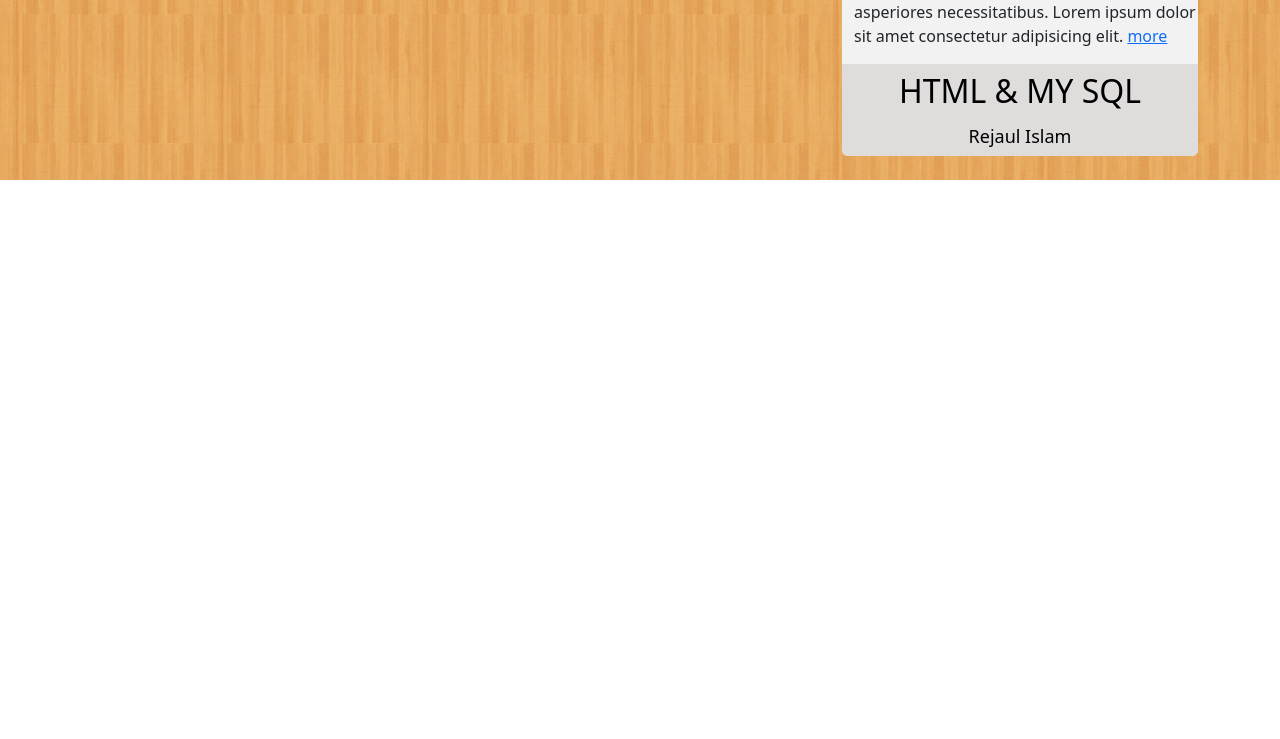
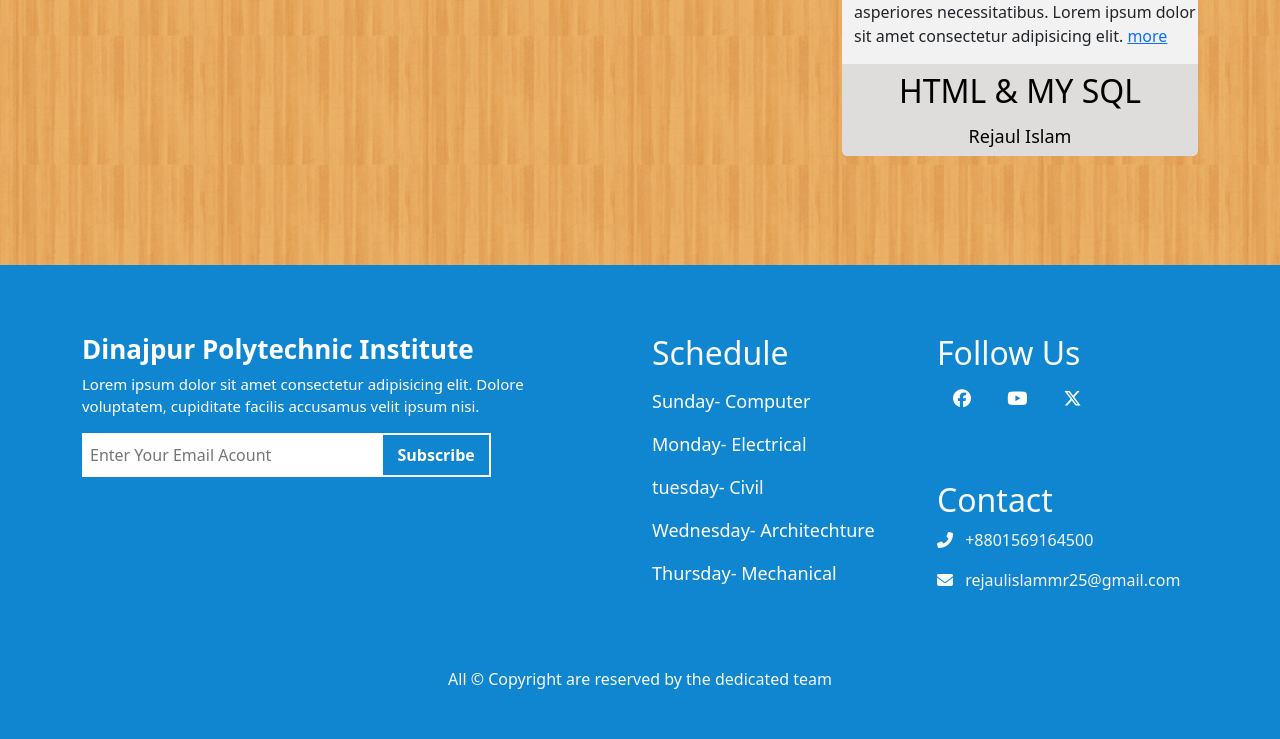
Before and after one commit to rejaul25/all_file_LMS, a website: page index.html in a window 1280 px wide. Shown: the part 1571-2310 px from the top of the page. Before the commit the page ends 1751 px from the top, so only its background shows below. Drawn offline with nearby package versions, Linux system fonts and the light colour scheme.

Commit message:
Update1.0.2

```diff
--- /dev/null
+++ b/base/_footer.scss
@@ -0,0 +1,78 @@
+
+// footer custom margin from top
+
+footer{
+     margin-top: 85px;
+     background: rgb(15, 134, 207);
+     padding: 45px 0px 0px 0px;
+}
+
+
+.footer_left{
+
+    h2{
+        font-size: 26px;
+        font-weight: 700;
+        color: #fff;
+    }
+    p{
+        font-size: 15px;
+        font-weight: 500;
+        line-height: 22px;
+        width: 90%;
+        color: #fff;
+    }
+
+    form{
+
+        input{
+            outline: none;
+            border: none;
+            background: #fff;
+            padding: 10px 8px;
+            width: 55%;
+        }
+        button{
+            background: none;
+            border: 2px solid #fff;
+            padding: 8px 14px;
+            font-weight: 600;
+            color: #fff;
+            margin-left: -5px;
+        }
+        button:hover{
+            background: black;
+            transition: all 0.4s ease-in-out;
+        }
+    }
+}
+
+.schedule{
+    ul{
+        list-style-type: none;
+        li{
+          padding: 8px 0px;
+          font-size: 18px;
+          font-weight: 400;
+          color: #fff;
+        }
+    }
+}
+
+.footer_right_top{
+    ul{
+       list-style-type: none;
+
+        li{
+            display: inline-block;
+            padding: 5px 8px;
+
+            a{
+                font-size: 18px;
+                color: #fff;
+                padding: 8px;
+
+            }
+        }
+    }
+}
--- /dev/null
+++ b/base/_mobile_search_bar.scss
@@ -0,0 +1,32 @@
+
+
+.mobile_search_bar{
+    display: none;
+}
+
+@media only screen and (min-width: 200px) and (max-width: 767px){
+
+  .hide_for_mobile{
+    display: none;
+  }
+    .mobile_search_bar{
+        display: block;
+        position: absolute;
+        top: 30%;
+        left: 45%;
+        z-index: 4444;
+
+    }
+
+    // slider arrow key
+
+    .slick-prev:before {
+        margin-left: 28px;
+    }
+
+    .slick-next:before {
+       margin-left: -53px;
+    }
+
+
+}
--- a/index.html
+++ b/index.html
@@ -67,7 +67,26 @@
     </header>
 
     <!-- header area end here -->
+        <div class="mobile_search_bar">
+              <div class="row">
+                  <div class="col-lg-6 col-md-6 col-sm-6 col-6">
 
+                  </div>
+                  <div class="col-lg-6 col-md-12 col-sm-12 col-12">
+                    <div class="search_bar">
+                      <form action="#">
+                        <input type="text" placeholder="Search Title" required />
+                        <button type="submit">
+                          <i class="fa-solid fa-magnifying-glass"></i>
+                        </button>
+                      </form>
+
+                    </div>
+                  </div>
+
+
+              </div>
+        </div>
     <!-- menubar area start here -->
     <section class="menubar">
       <div class="container">
@@ -377,7 +396,7 @@
             <!-- search bar  -->
             <div class="row">
               <div class="col-lg-12">
-                <div class="search_bar">
+                <div class="search_bar hide_for_mobile">
                   <form action="#">
                     <input type="text" placeholder="Search Title" required />
                     <button type="submit">
@@ -412,20 +431,19 @@
             <!-- books of the week -->
 
             <div class="row">
-              <div class="col-lg-12 mt-3 ">
-                <h2 class=" py-5 mb-2">Books of the week</h2>
+              <div class="col-lg-12 mt-3">
+                <h2 class="py-5 mb-2">Books of the week</h2>
                 <div class="top_books_and_focus">
-
                   <div class="top_books_and_focus_top">
-                    <a href="#"><img
-                        src="img/book_img/HTML-My-SQL.jpg"
-                        alt="photo"
+                    <a href="#"
+                      ><img src="img/book_img/HTML-My-SQL.jpg" alt="photo"
                     /></a>
                     <p>
                       Lorem ipsum dolor sit amet consectetur adipisicing elit.
                       Laboriosam est minus ducimus autem eum consequatur tempora
                       accusantium sed perferendis, explicabo, doloremque odit
-                      ut, asperiores necessitatibus. Lorem ipsum dolor sit amet consectetur adipisicing elit. <a href="#">more</a>
+                      ut, asperiores necessitatibus. Lorem ipsum dolor sit amet
+                      consectetur adipisicing elit. <a href="#">more</a>
                     </p>
                   </div>
                   <div class="top_books_and_focus_down">
@@ -441,23 +459,21 @@
             <!-- books of the week -->
 
             <div class="row">
-                <div class="col-lg-12 mt-3 ">
-                  <h2 class=" py-5 mb-2">Books of the week</h2>
+              <div class="col-lg-12 mt-3">
+                <h2 class="py-5 mb-2">Books of the week</h2>
                 <div class="top_books_and_focus">
-
                   <div class="top_books_and_focus_top">
-                      <a href="#"><img
-                          src="img/book_img/HTML-My-SQL.jpg"
-                          alt="photo"
+                    <a href="#"
+                      ><img src="img/book_img/HTML-My-SQL.jpg" alt="photo"
                     /></a>
 
                     <p>
                       Lorem ipsum dolor sit amet consectetur adipisicing elit.
                       Laboriosam est minus ducimus autem eum consequatur tempora
                       accusantium sed perferendis, explicabo, doloremque odit
-                        ut, asperiores necessitatibus. Lorem ipsum dolor sit amet consectetur adipisicing elit. <a href="#">more</a>
+                      ut, asperiores necessitatibus. Lorem ipsum dolor sit amet
+                      consectetur adipisicing elit. <a href="#">more</a>
                     </p>
-
                   </div>
                   <div class="top_books_and_focus_down">
                     <div class="writer_name">
@@ -468,9 +484,6 @@
                 </div>
               </div>
             </div>
-
-
-
           </div>
         </div>
       </div>
@@ -478,6 +491,74 @@
       <!-- book display with some different types -->
     </main>
     <!-- main-section here -->
+
+    <!-- footer area start here -->
+
+    <footer>
+      <div class="container">
+        <!-- footer details -->
+        <div class="row">
+          <div class="col-lg-6">
+            <div class="footer_left py-4">
+              <h2>Dinajpur Polytechnic Institute</h2>
+              <p>
+                Lorem ipsum dolor sit amet consectetur adipisicing elit. Dolore
+                voluptatem, cupiditate facilis accusamus velit ipsum nisi.
+
+              </p>
+
+              <form action="#">
+                <input type="email" placeholder="Enter Your Email Acount" required>
+                <button type="submit">Subscribe</button>
+              </form>
+            </div>
+          </div>
+
+          <div class="col-lg-3">
+            <div class="schedule py-4">
+              <h2 class="fw-4 text-light">Schedule</h2>
+              <ul class="px-0">
+                <li>Sunday- Computer</li>
+                <li>Monday- Electrical</li>
+                <li>tuesday- Civil</li>
+                <li>Wednesday- Architechture</li>
+                <li>Thursday- Mechanical</li>
+
+              </ul>
+            </div>
+          </div>
+
+          <div class="col-lg-3">
+
+            <div class="footer_right_top py-4">
+              <h2 class="fw-4 text-light">Follow Us</h2>
+              <ul class="px-0">
+                <li><a href="#"><i class="fa-brands fa-facebook"></i></a></li>
+                <li><a href="#"><i class="fa-brands fa-youtube"></i></a></li>
+                <li><a href="#"><i class="fa-brands fa-x-twitter"></i></a></li>
+
+              </ul>
+            </div>
+
+            <div class="footer_right_down py-4">
+              <h2 class="fw-4 text-light">Contact</h2>
+               <p> <i class="fa-solid fa-phone-flip text-light"></i> <a href="tel:+8801569164500" class="text-decoration-none text-light mx-2 ">+8801569164500</a></p>
+               <p> <i class="fa-solid fa-envelope text-light"></i><a href="https://mail.google.com/" class="text-decoration-none text-light mx-2" > rejaulislammr25@gmail.com</a></p>
+            </div>
+
+          </div>
+        </div>
+
+        <!-- copyright area -->
+        <div class="row">
+          <div class="col-lg-12 py-3">
+             <p class="text-light text-center py-3">All &copy; Copyright are reserved by the dedicated team</p>
+          </div>
+        </div>
+      </div>
+    </footer>
+
+    <!-- footer area start here -->
 
     <!-- bootstrap js file line here -->
     <script
```
Also changed, not shown: base/_index.scss (+7 -0 lines), css/main.css, 1 other file. Lines whose indentation alone changed are shown as unchanged.
